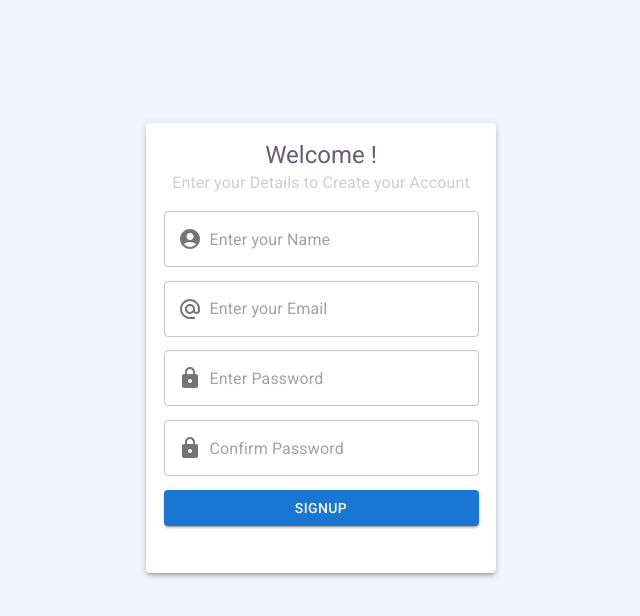
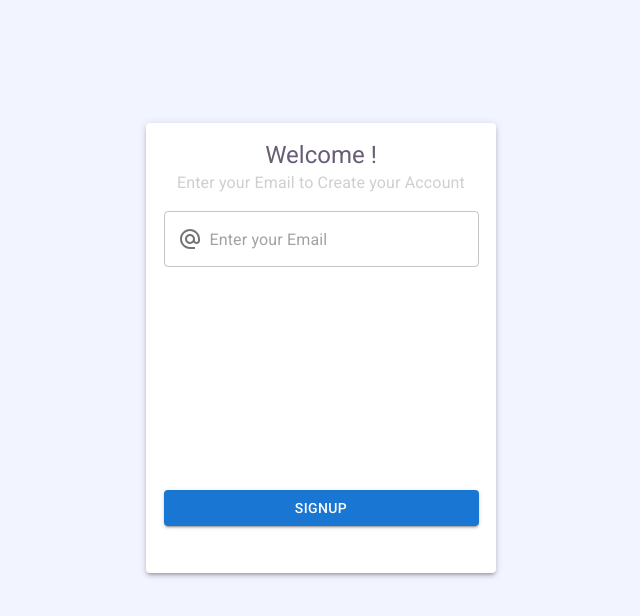
Before and after one commit to ranjithjupaka/otp-frontend, a React (Create React App) app: page / in a window 1280 px wide. Shown: the top 616 px of the page, without its empty margins (319-959 px from the left). Built offline with nearby package versions, Linux system fonts and the light colour scheme.

Commit message:
minor changes

```diff
--- a/src/pages/Signup.js
+++ b/src/pages/Signup.js
@@ -3,8 +3,6 @@ import React, { useState } from 'react'
 import Typography from '@mui/material/Typography';
 import InputAdornment from '@mui/material/InputAdornment'
 import TextField from '@mui/material/TextField'
-import AccountCircle from '@mui/icons-material/AccountCircle'
-import LockIcon from '@mui/icons-material/Lock'
 import AlternateEmailIcon from '@mui/icons-material/AlternateEmail'
 import Button from '@mui/material/Button'
 import { useNavigate } from 'react-router-dom';
@@ -65,7 +63,7 @@ const Signup = () => {
               Welcome !
             </Typography>
             <Typography variant='body1' style={{ color: '#cecfd3' }}>
-              Enter your Details to Create your Account
+              Enter your Email to Create your Account
             </Typography>
           </Box>
           <Box
@@ -77,19 +75,6 @@ const Signup = () => {
               height: '70%',
             }}
           >
-            <TextField
-              placeholder='Enter your Name'
-              variant='outlined'
-              InputProps={{
-                startAdornment: (
-                  <InputAdornment position='start'>
-                    <AccountCircle />
-                  </InputAdornment>
-                ),
-              }}
-              style={{ width: '90%' }}
-              required
-            />
             <TextField
               placeholder='Enter your Email'
               type='email'
@@ -103,34 +88,6 @@ const Signup = () => {
               }}
               style={{ width: '90%' }}
               onChange={handleChange}
-              required
-            />
-            <TextField
-              placeholder='Enter Password'
-              type='password'
-              variant='outlined'
-              InputProps={{
-                startAdornment: (
-                  <InputAdornment position='start'>
-                    <LockIcon />
-                  </InputAdornment>
-                ),
-              }}
-              style={{ width: '90%' }}
-              required
-            />
-            <TextField
-              placeholder='Confirm Password'
-              type='password'
-              variant='outlined'
-              InputProps={{
-                startAdornment: (
-                  <InputAdornment position='start'>
-                    <LockIcon />
-                  </InputAdornment>
-                ),
-              }}
-              style={{ width: '90%' }}
               required
             />
             <Button
```
